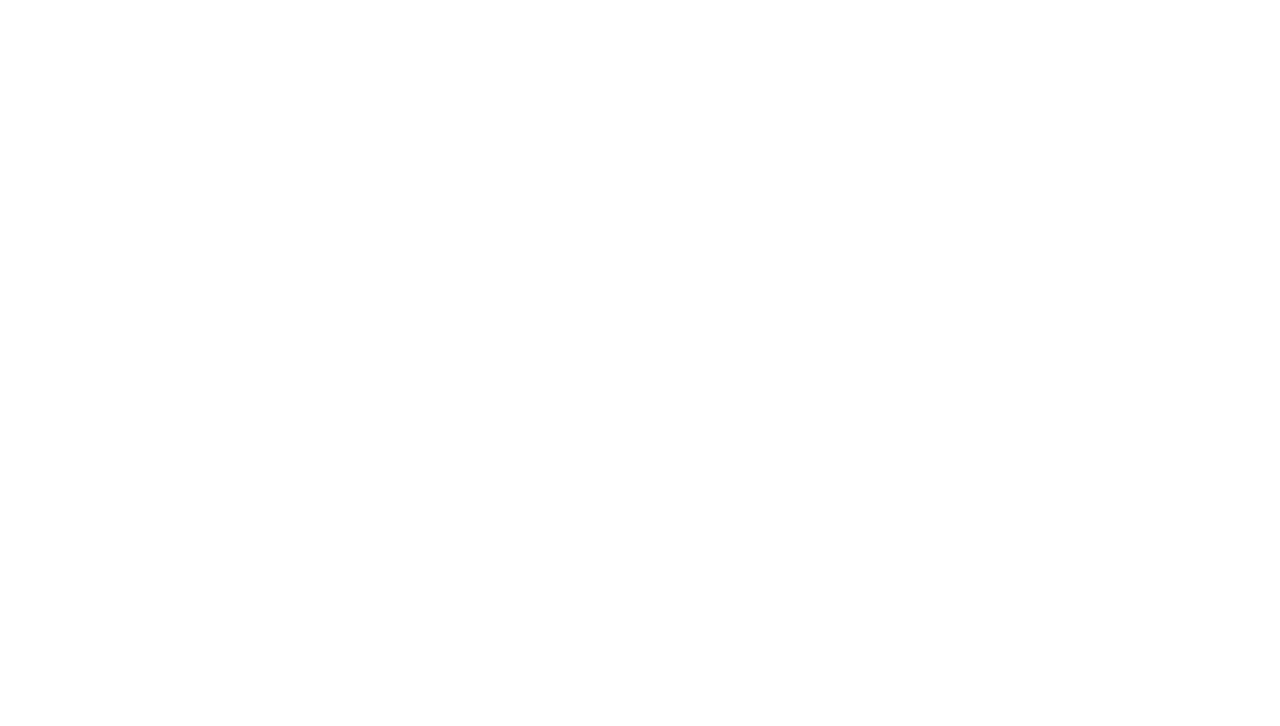
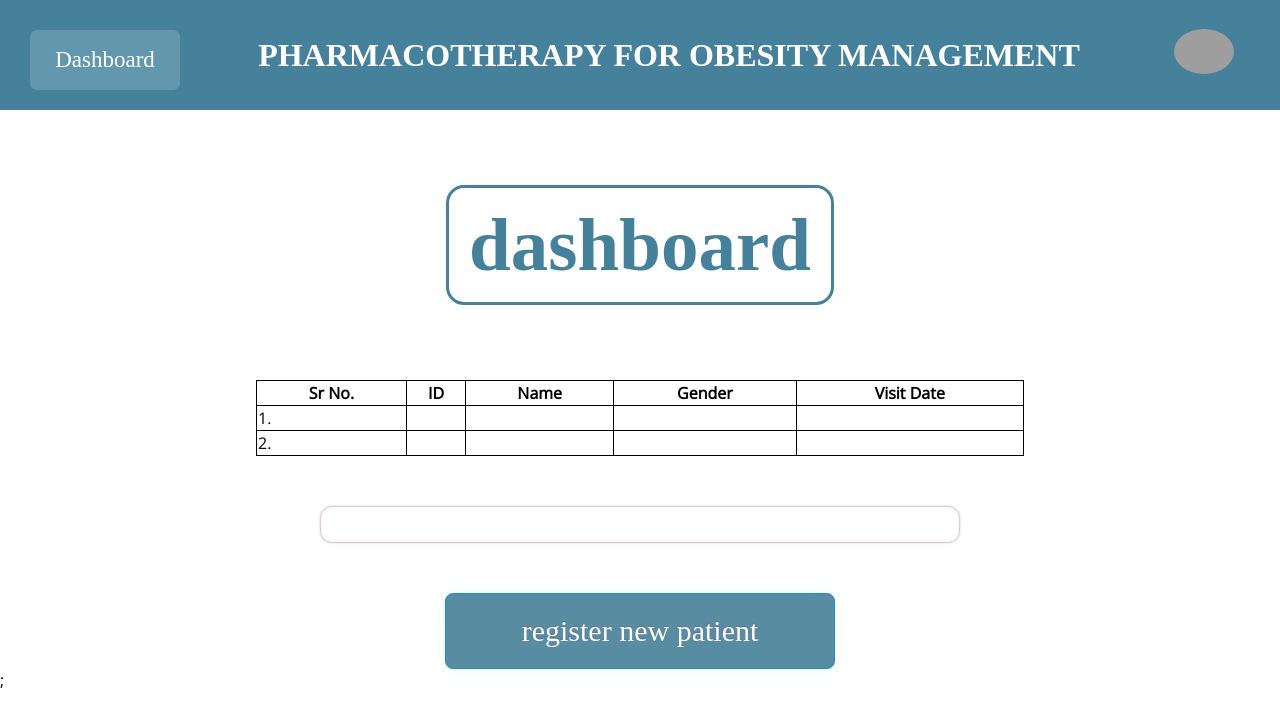
Before and after one commit to Humza-K-T/web-proj, a React (Create React App) app: page / in a window 1280 px wide. Shown: the top 726 px of the page. Built offline with nearby package versions, Linux system fonts and the light colour scheme; grey boxes are pictures that could not be loaded; a web font is replaced by a local one.

Commit message:
made some changes

```diff
--- a/src/App.js
+++ b/src/App.js
@@ -2,6 +2,7 @@ import "./App.css";
 import Dashboard from "./Dashboard";
 import "./LoginScreen";
 import Login from "./LoginScreen";
+import PatientReport from "./PatientReport";
 
 import Registration from "./Registration";
 
@@ -10,7 +11,7 @@ function App() {
 
   return (
     <>
-
+      <Dashboard />;
     </>
   );
 }
```
